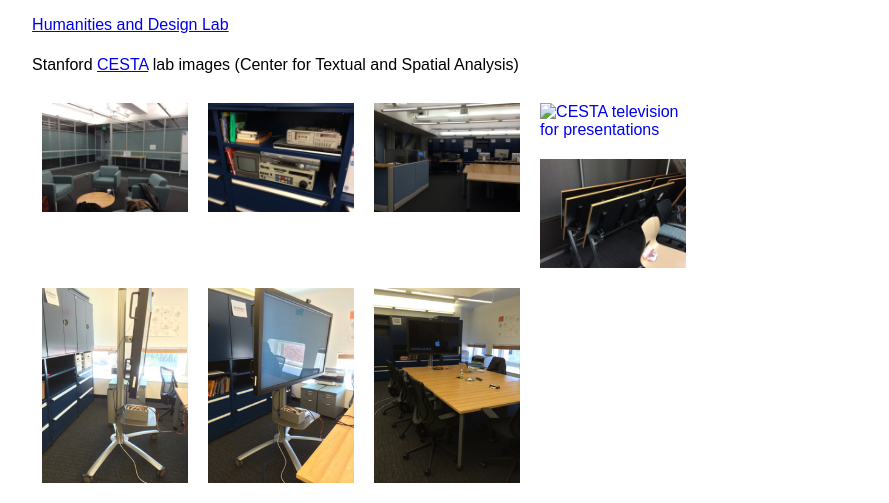
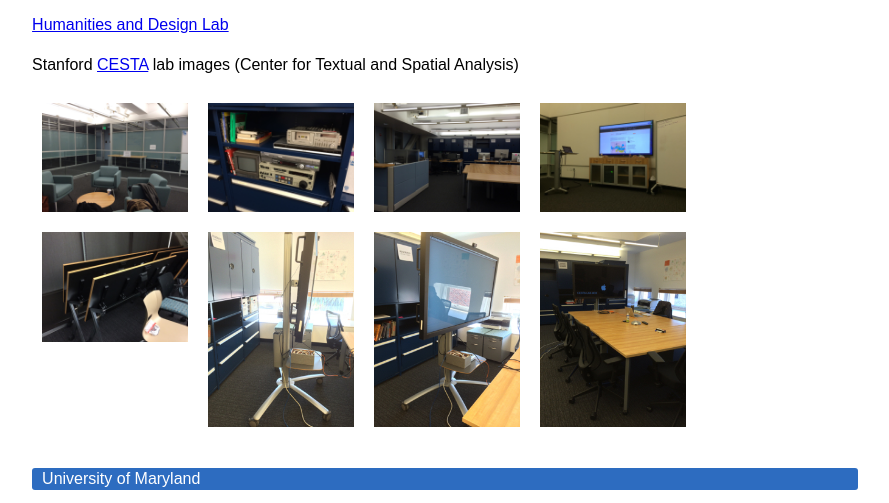
Before and after one commit to swlozier/ucrdsl, a plain HTML site: page labs-centers-orgs/index.html in a window 1280 px wide. Shown: the part 884-1387 px from the top of the page, without its empty margins (372-1261 px from the left). Drawn offline with Linux system fonts and the light colour scheme.

Commit message:
file name correction

```diff
--- a/labs-centers-orgs/index.html
+++ b/labs-centers-orgs/index.html
@@ -67,7 +67,7 @@
 <a href="../images/cesta/IMG_0031.jpg" ><img class="lab-tour" src="../images/cesta/IMG_0031-small.jpg" alt="CESTA lobby area"></a>
 <a href="../images/cesta/IMG_0043.jpg" ><img class="lab-tour" src="../images/cesta/IMG_0043-small.jpg" alt="old digital equipment at CESTA"></a>
 <a href="../images/cesta/IMG_0033.jpg" ><img class="lab-tour" src="../images/cesta/IMG_0033-small.jpg" alt="CESTA workstations"></a>
-<a href="../images/cesta/IMG_0035.jpg" ><img class="lab-tour" src="../images/cesta/IMG_003-small5.jpg" alt="CESTA television for presentations"></a>
+<a href="../images/cesta/IMG_0035.jpg" ><img class="lab-tour" src="../images/cesta/IMG_0035-small.jpg" alt="CESTA television for presentations"></a>
 <a href="../images/cesta/IMG_0037.jpg" ><img class="lab-tour" src="../images/cesta/IMG_0037-small.jpg" alt="folding tables at CESTA"></a>
 <a href="../images/cesta/IMG_0040.jpg" ><img class="lab-tour" src="../images/cesta/IMG_0040-small.jpg" alt="CESTA television display, side view"></a>
 <a href="../images/cesta/IMG_0042.jpg" ><img class="lab-tour" src="../images/cesta/IMG_0042-small.jpg" alt="CESTA television display, three quarter view"></a>
```
Also changed, not shown: images/cesta/IMG_0038-small.jpg (deleted), 5 other files.
